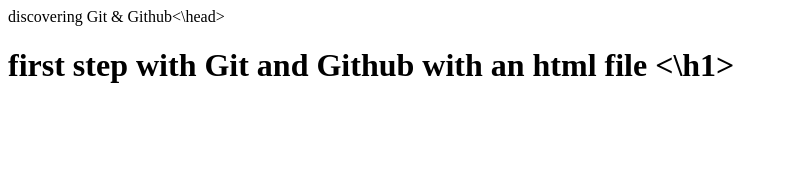
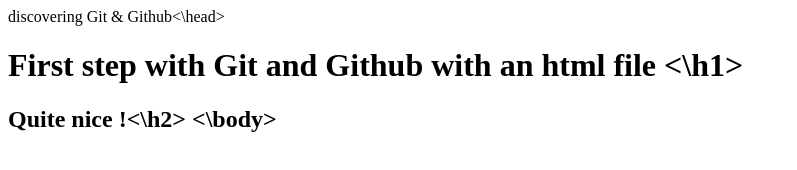
Before and after one commit to laetitiaborges/helloWorld, a plain HTML site: page Index.html in a window 1280 px wide. Shown: the whole page, without its empty margins (0-797 px from the left). Drawn offline with Linux system fonts and the light colour scheme.

Commit message:
Update Index.html
chqnged body with <h2>

```diff
--- a/Index.html
+++ b/Index.html
@@ -1,2 +1,9 @@
 <head>discovering Git & Github<\head>
-<h1>first step with Git and Github with an html file <\h1>
+
+<body>
+
+  <h1>First step with Git and Github with an html file <\h1>
+
+  <h2>Quite nice !<\h2>
+
+<\body>
```
